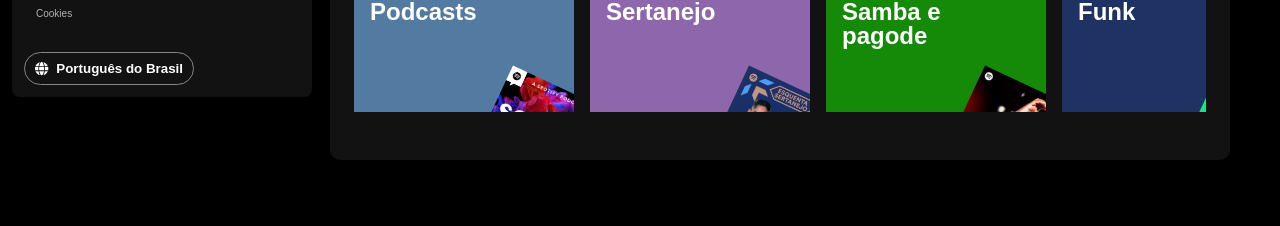
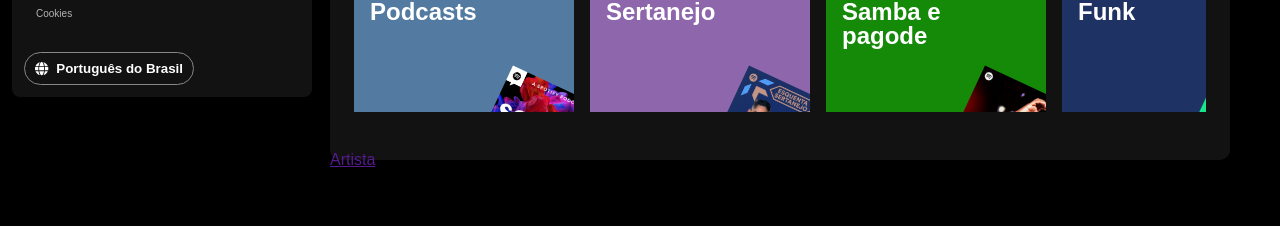
Before and after one commit to Luisaarf/Spotify-Alura, a React (Create React App) app in the folder spotify-js-react/: page / in a window 1280 px wide. Shown: the part 502-728 px from the top of the page. Built offline with nearby package versions, Linux system fonts and the light colour scheme.

Commit message:
feat: artists.json react

```diff
--- a/spotify-js-react/package.json
+++ b/spotify-js-react/package.json
@@ -16,6 +16,7 @@
   },
   "scripts": {
     "start": "react-scripts start",
+    "api-start" : "json-server --watch src/api-artists/artists.json --port 5000",
     "build": "react-scripts build",
     "test": "react-scripts test",
     "eject": "react-scripts eject"
--- a/spotify-js-react/src/Main/Artists/Artists.js
+++ b/spotify-js-react/src/Main/Artists/Artists.js
@@ -0,0 +1,26 @@
+import React from "react";
+import "./Artists.css";
+
+const Artists = () => {
+    return (
+        <div class="grid-container">
+            <div class="artist-card" id="">
+                <div class="card-img">
+                    <img id="artist-img" class="artist-img" />
+                    <div class="play">
+                        <span class="fa fa-solid fa-play"></span>
+                    </div>
+                </div>
+                <div class="card-text">
+                    <a title="Foo Fighters" class="vst" href="">
+                        <span class="artist-name" id="artist-name"></span>
+                        <span class="artist-categorie">Artista</span>
+                    </a>
+                </div>
+            </div>
+        </div>
+    );
+
+}
+
+export default Artists;
--- a/spotify-js-react/src/Main/Main.js
+++ b/spotify-js-react/src/Main/Main.js
@@ -1,8 +1,10 @@
 import React from "react";
 import "./Main.css";
 import Cards from "./Cards/Cards";
+import Artists from "./Artists/Artists";
 
 const Main = () => {
+
   return (
     <div className="playlist-container">
         <div id="result_playlists">
@@ -16,7 +18,9 @@
                 </div>
             </div>
         </div>
-        {/* playlist artist */}
+        <div id="result-artist" className="hidden">
+          <Artists/>
+        </div>
     </div>
   );
 }
--- /dev/null
+++ b/spotify-js-react/src/api-artists/artists.json
@@ -0,0 +1,11 @@
+{
+    "artists": [
+      { "id": 1, "name": "Foo Fighters", "genre": "Rock", "urlImg": "https://i.scdn.co/image/ab67616100005174c884df599abc793c116cdf15" },
+      { "id": 2, "name": "Michael Jackson", "genre": "Pop", "urlImg": "https://i.scdn.co/image/ab676161000051740e08ea2c4d6789fbf5cbe0aa" },
+      { "id": 3, "name": "Emicida", "genre": "Hip Hop", "urlImg": "https://i.scdn.co/image/ab67616100005174908b4b4bc90e1518b68b4068" },
+      { "id": 4, "name": "Chitãozinho e Xororó", "genre": "Sertanejo", "urlImg": "https://i.scdn.co/image/ab676161000051744606c59411c57f7b49588be4" },
+      { "id": 5, "name": "Mc Coringa", "genre": "Funk", "urlImg": "https://i.scdn.co/image/ab67616d00001e02fe8f6dd361ad0f12b88c7f56" },
+      { "id": 6, "name": "Arlindo Cruz", "genre": "Samba", "urlImg": "https://i.scdn.co/image/ab67616100005174181873f93056642d7b340839" },
+      { "id": 7, "name": "Caetano Veloso", "genre": "MPB", "urlImg": "https://i.scdn.co/image/ab67616100005174e98de50f36cf1aa4bf047757" }
+    ]
+  }
```
Also changed, not shown: spotify-js-react/src/App.js (+36 -0 lines).
